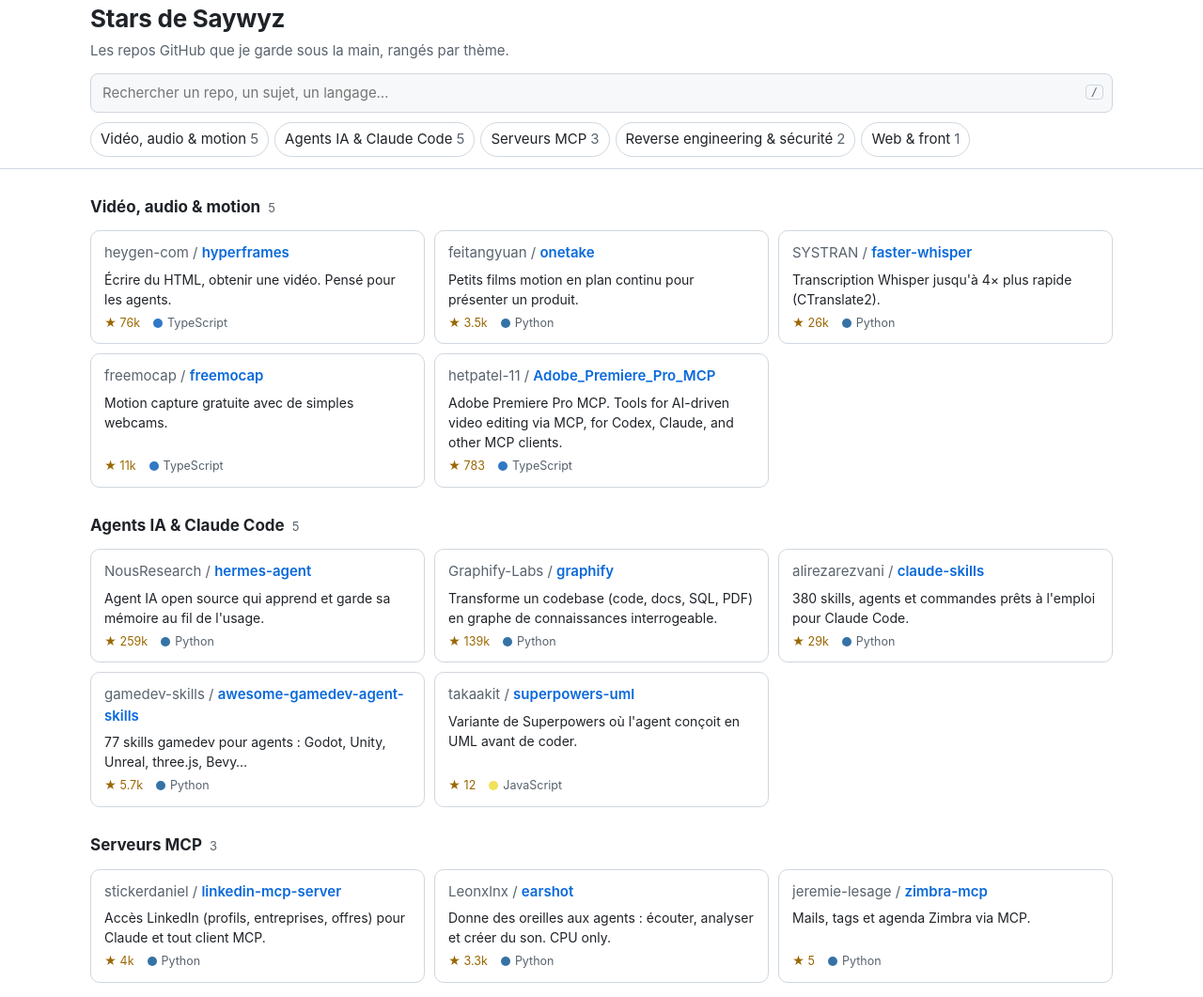
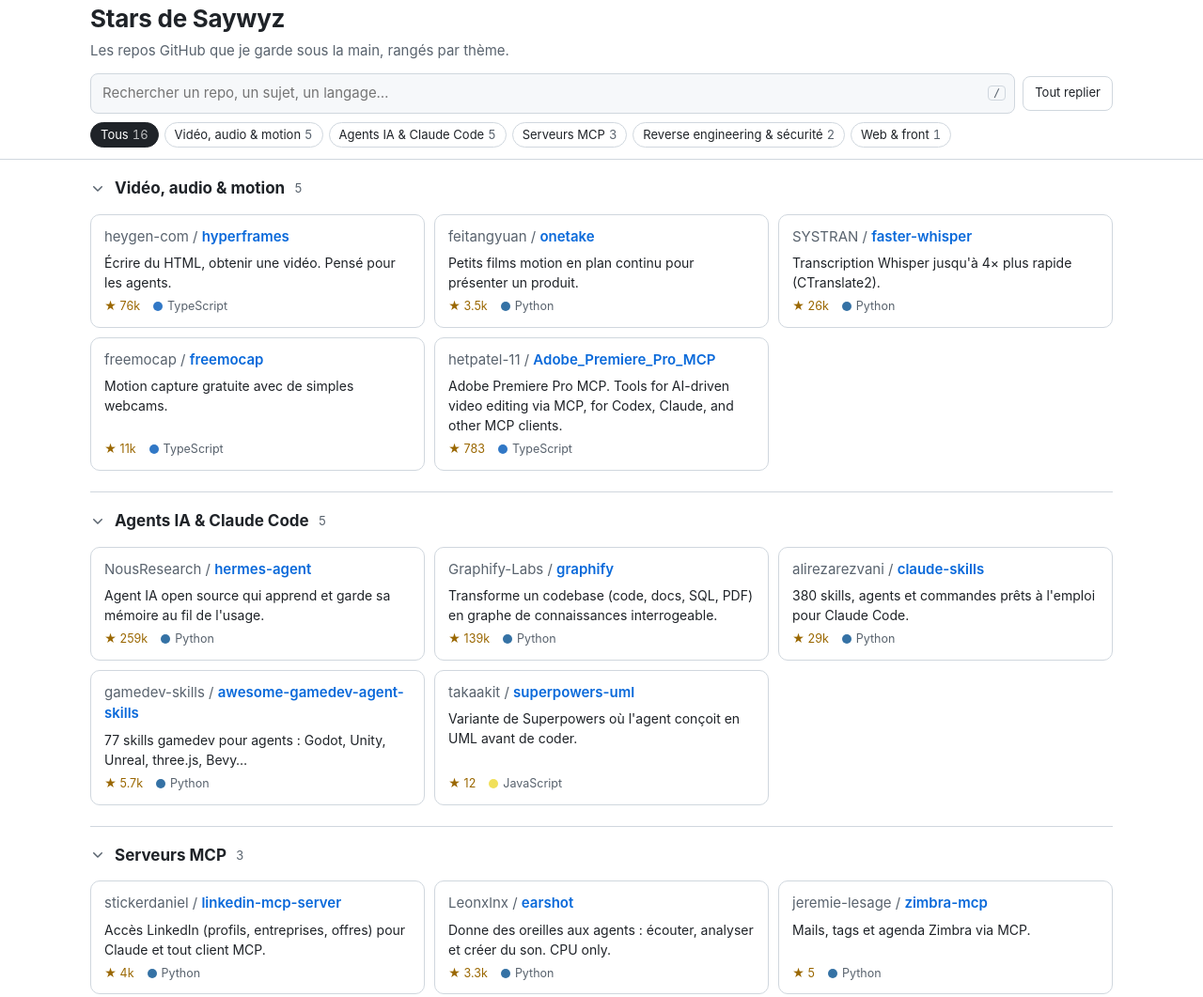
Before and after one commit to Saywyz/stars, a plain HTML site: page index.html in a window 1280 px wide. Shown: the top 1061 px of the page at 94% size. Drawn offline with Linux system fonts and the light colour scheme.

Commit message:
Catégories filtrables et repliables

```diff
--- a/index.html
+++ b/index.html
@@ -29,10 +29,11 @@
       --star: #e3b341;
       --chip-on: #e6edf3;
       --chip-on-text: #0d1117;
+      color-scheme: dark;
     }
   }
   * { box-sizing: border-box; }
-  html { scroll-padding-top: 120px; }
+  html { scroll-padding-top: 140px; }
   body {
     margin: 0;
     background: var(--bg);
@@ -40,6 +41,7 @@
     font: 15px/1.5 -apple-system, BlinkMacSystemFont, "Segoe UI", "Noto Sans", Helvetica, Arial, sans-serif;
   }
   .wrap { max-width: 1120px; margin: 0 auto; padding: 0 16px; }
+  button { font: inherit; color: inherit; }
 
   header { padding: 32px 0 12px; }
   h1 { margin: 0; font-size: 26px; letter-spacing: -0.01em; }
@@ -51,7 +53,8 @@
     border-bottom: 1px solid var(--border);
     padding: 12px 0;
   }
-  .search { position: relative; }
+  .row { display: flex; gap: 8px; align-items: center; }
+  .search { position: relative; flex: 1; min-width: 0; }
   .search input {
     width: 100%;
     padding: 9px 40px 9px 12px;
@@ -68,27 +71,53 @@
     font: 12px ui-monospace, SFMono-Regular, Menlo, monospace;
     color: var(--muted); border: 1px solid var(--border); border-radius: 4px; padding: 0 5px;
   }
-  .chips { display: flex; gap: 6px; margin-top: 10px; overflow-x: auto; scrollbar-width: none; }
-  .chips::-webkit-scrollbar { display: none; }
+  .ghost {
+    flex: none;
+    padding: 8px 12px;
+    border: 1px solid var(--border);
+    border-radius: 8px;
+    background: var(--bg);
+    font-size: 13px;
+    cursor: pointer;
+    white-space: nowrap;
+  }
+  .ghost:hover { border-color: var(--muted); }
+
+  .chips { display: flex; flex-wrap: wrap; gap: 6px; margin-top: 10px; }
   .chip {
-    flex: none;
-    font: 13px/1 inherit; font-family: inherit;
+    font-size: 13px; line-height: 1;
     padding: 6px 10px;
     border: 1px solid var(--border);
     border-radius: 999px;
-    color: var(--text);
     background: var(--bg);
-    text-decoration: none;
+    cursor: pointer;
     white-space: nowrap;
   }
-  .chip span { color: var(--muted); margin-left: 4px; }
+  .chip span { color: var(--muted); margin-left: 4px; font-variant-numeric: tabular-nums; }
   .chip:hover { border-color: var(--muted); }
+  .chip[aria-pressed="true"] { background: var(--chip-on); border-color: var(--chip-on); color: var(--chip-on-text); }
+  .chip[aria-pressed="true"] span { color: inherit; opacity: .7; }
+  .chip:disabled { opacity: .4; cursor: default; }
+  .chip:focus-visible, .ghost:focus-visible, summary:focus-visible { outline: 2px solid var(--accent); outline-offset: 2px; }
 
-  section { padding-top: 28px; }
-  h2 { font-size: 17px; margin: 0 0 12px; display: flex; align-items: baseline; gap: 8px; }
-  h2 small { color: var(--muted); font-weight: 400; font-size: 13px; }
+  details.theme { border-bottom: 1px solid var(--border); }
+  details.theme > summary {
+    list-style: none;
+    display: flex; align-items: center; gap: 10px;
+    padding: 18px 0 14px;
+    cursor: pointer;
+    user-select: none;
+  }
+  details.theme > summary::-webkit-details-marker { display: none; }
+  .chev { width: 16px; height: 16px; flex: none; color: var(--muted); transition: transform .15s; }
+  details.theme:not([open]) .chev { transform: rotate(-90deg); }
+  summary h2 { margin: 0; font-size: 17px; }
+  summary .count { color: var(--muted); font-size: 13px; font-variant-numeric: tabular-nums; }
+  summary .preview { color: var(--muted); font-size: 13px; overflow: hidden; text-overflow: ellipsis; white-space: nowrap; min-width: 0; flex: 1; }
+  details.theme[open] .preview { display: none; }
+  summary:hover h2 { color: var(--accent); }
 
-  .grid { display: grid; grid-template-columns: repeat(auto-fill, minmax(300px, 1fr)); gap: 10px; }
+  .grid { display: grid; grid-template-columns: repeat(auto-fill, minmax(300px, 1fr)); gap: 10px; padding-bottom: 22px; }
   .card {
     display: flex; flex-direction: column; gap: 6px;
     padding: 12px 14px;
@@ -109,9 +138,10 @@
   .dot { display: inline-block; width: 10px; height: 10px; border-radius: 50%; margin-right: 5px; vertical-align: -1px; }
 
   .empty { color: var(--muted); padding: 40px 0; text-align: center; }
-  footer { color: var(--muted); font-size: 13px; padding: 40px 0 32px; }
-  footer a { color: var(--accent); }
+  footer { color: var(--muted); font-size: 13px; padding: 32px 0; }
   [hidden] { display: none !important; }
+  @media (max-width: 520px) { .ghost .long { display: none; } }
+  @media (prefers-reduced-motion: reduce) { .chev, .card { transition: none; } }
 </style>
 </head>
 <body>
@@ -122,11 +152,14 @@
 
   <div class="bar">
     <div class="wrap">
-      <label class="search">
-        <input id="q" type="search" placeholder="Rechercher un repo, un sujet, un langage…" autocomplete="off" aria-label="Rechercher">
-        <kbd>/</kbd>
-      </label>
-      <nav class="chips" id="chips" aria-label="Thèmes"></nav>
+      <div class="row">
+        <label class="search">
+          <input id="q" type="search" placeholder="Rechercher un repo, un sujet, un langage…" autocomplete="off" aria-label="Rechercher">
+          <kbd>/</kbd>
+        </label>
+        <button class="ghost" id="fold" type="button">Tout replier</button>
+      </div>
+      <nav class="chips" id="chips" aria-label="Filtrer par thème"></nav>
     </div>
   </div>
 
@@ -145,6 +178,14 @@
 const fmt = n => n >= 1000 ? (n / 1000).toFixed(n >= 10000 ? 0 : 1).replace(/\.0$/, "") + "k" : String(n);
 const esc = s => String(s ?? "").replace(/[&<>"']/g, c => ({ "&": "&amp;", "<": "&lt;", ">": "&gt;", '"': "&quot;", "'": "&#39;" }[c]));
 const slug = s => s.toLowerCase().normalize("NFD").replace(/[̀-ͯ]/g, "").replace(/[^a-z0-9]+/g, "-").replace(/^-|-$/g, "");
+const store = {
+  get(k, d) { try { return JSON.parse(localStorage.getItem(k)) ?? d; } catch { return d; } },
+  set(k, v) { try { localStorage.setItem(k, JSON.stringify(v)); } catch {} }
+};
+
+// Filtre par thèmes : sélection multiple, partageable via l'URL (#theme-a,theme-b).
+const picked = new Set(decodeURIComponent(location.hash.slice(1)).split(",").filter(Boolean));
+const closed = new Set(store.get("closed", []));
 
 async function load() {
   const [cfg, stars] = await Promise.all([
@@ -154,8 +195,10 @@
   const byRepo = new Map(stars.map(s => [s.repo.toLowerCase(), s]));
   const themes = cfg.themes.map(t => ({
     name: t.name,
+    id: slug(t.name),
     repos: t.repos.map(r => ({ ...byRepo.get(r.repo.toLowerCase()), ...r }))
   }));
+  for (const id of [...picked]) if (!themes.some(t => t.id === id)) picked.delete(id);
 
   document.title = cfg.title;
   document.getElementById("title").textContent = cfg.title;
@@ -177,50 +220,94 @@
   </a>`;
 }
 
+const CHEV = `<svg class="chev" viewBox="0 0 16 16" aria-hidden="true"><path fill="currentColor" d="M12.78 5.22a.75.75 0 0 1 0 1.06l-4.25 4.25a.75.75 0 0 1-1.06 0L3.22 6.28a.75.75 0 0 1 1.06-1.06L8 8.94l3.72-3.72a.75.75 0 0 1 1.06 0Z"/></svg>`;
+
 function render(themes) {
   const list = document.getElementById("list");
   const chips = document.getElementById("chips");
+  const q = document.getElementById("q");
+  const fold = document.getElementById("fold");
+
   list.innerHTML = themes.map(t => `
-    <section id="${slug(t.name)}" data-theme="${esc(t.name.toLowerCase())}">
-      <h2>${esc(t.name)} <small>${t.repos.length}</small></h2>
+    <details class="theme" id="${t.id}" data-theme="${esc(t.name.toLowerCase())}"${closed.has(t.id) ? "" : " open"}>
+      <summary>${CHEV}<h2>${esc(t.name)}</h2><span class="count">${t.repos.length}</span>
+        <span class="preview">${esc(t.repos.map(r => r.repo.split("/")[1]).join(" · "))}</span></summary>
       <div class="grid">${t.repos.map(card).join("")}</div>
-    </section>`).join("");
-  chips.innerHTML = themes.map(t =>
-    `<a class="chip" href="#${slug(t.name)}" data-for="${slug(t.name)}">${esc(t.name)}<span>${t.repos.length}</span></a>`).join("");
+    </details>`).join("");
+
+  chips.innerHTML = `<button class="chip" type="button" data-id="">Tous<span>${themes.reduce((n, t) => n + t.repos.length, 0)}</span></button>` +
+    themes.map(t => `<button class="chip" type="button" data-id="${t.id}">${esc(t.name)}<span>${t.repos.length}</span></button>`).join("");
 
   const total = themes.reduce((n, t) => n + t.repos.length, 0);
-  document.getElementById("footer").innerHTML =
-    `${total} repos · ${themes.length} thèmes`;
+  document.getElementById("footer").textContent = `${total} repos · ${themes.length} thèmes`;
 
-  const q = document.getElementById("q");
-  const filter = () => {
+  const sections = [...list.querySelectorAll("details.theme")];
+
+  const update = () => {
     const terms = q.value.toLowerCase().trim().split(/\s+/).filter(Boolean);
     let any = false;
-    list.querySelectorAll("section").forEach(sec => {
+    sections.forEach(sec => {
       let n = 0;
       sec.querySelectorAll(".card").forEach(c => {
-        const hay = c.dataset.hay + " " + sec.dataset.theme;
-        const ok = terms.every(t => hay.includes(t));
+        const ok = terms.every(t => (c.dataset.hay + " " + sec.dataset.theme).includes(t));
         c.hidden = !ok;
         if (ok) n++;
       });
-      sec.hidden = n === 0;
-      sec.querySelector("small").textContent = n;
-      const chip = chips.querySelector(`[data-for="${sec.id}"]`);
-      chip.hidden = n === 0;
+      sec.querySelector(".count").textContent = n;
+      const chip = chips.querySelector(`[data-id="${sec.id}"]`);
       chip.querySelector("span").textContent = n;
-      any ||= n > 0;
+      chip.disabled = n === 0 && !picked.has(sec.id);
+      sec.hidden = n === 0 || (picked.size > 0 && !picked.has(sec.id));
+      if (terms.length && n) sec.open = true;   // une recherche ouvre les catégories où elle trouve quelque chose
+      any ||= !sec.hidden;
     });
+    chips.querySelectorAll(".chip").forEach(c =>
+      c.setAttribute("aria-pressed", String(c.dataset.id ? picked.has(c.dataset.id) : picked.size === 0)));
+    const visible = sections.filter(s => !s.hidden);
+    fold.innerHTML = visible.some(s => s.open)
+      ? `Tout replier` : `Tout déplier`;
     document.getElementById("empty").hidden = any;
   };
-  q.addEventListener("input", filter);
+
+  const syncHash = () => {
+    const h = [...picked].join(",");
+    history.replaceState(null, "", h ? `#${h}` : location.pathname + location.search);
+  };
+
+  chips.addEventListener("click", e => {
+    const c = e.target.closest(".chip"); if (!c) return;
+    const id = c.dataset.id;
+    if (!id) picked.clear();
+    else if (picked.has(id)) picked.delete(id);
+    else picked.add(id);
+    // une catégorie qu'on sélectionne doit être visible : on la déplie
+    if (id && picked.has(id)) { const s = document.getElementById(id); s.open = true; }
+    syncHash(); update();
+  });
+
+  list.addEventListener("toggle", e => {
+    const s = e.target; if (!s.matches?.("details.theme")) return;
+    s.open ? closed.delete(s.id) : closed.add(s.id);
+    store.set("closed", [...closed]);
+    update();
+  }, true);
+
+  fold.addEventListener("click", () => {
+    const visible = sections.filter(s => !s.hidden);
+    const open = !visible.some(s => s.open);
+    visible.forEach(s => { s.open = open; });
+  });
+
+  q.addEventListener("input", update);
   q.addEventListener("keydown", e => {
-    if (e.key === "Escape") { q.value = ""; filter(); q.blur(); }
-    if (e.key === "Enter") { const first = list.querySelector(".card:not([hidden])"); if (first) window.open(first.href, "_blank"); }
+    if (e.key === "Escape") { q.value = ""; update(); q.blur(); }
+    if (e.key === "Enter") { const first = list.querySelector("details.theme:not([hidden]) .card:not([hidden])"); if (first) window.open(first.href, "_blank"); }
   });
   document.addEventListener("keydown", e => {
     if (e.key === "/" && document.activeElement !== q) { e.preventDefault(); q.focus(); }
   });
+
+  update();
 }
 
 load();
```
